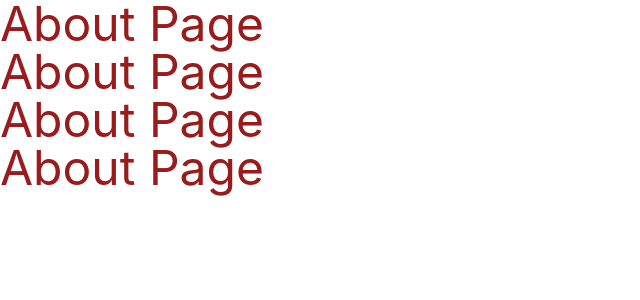
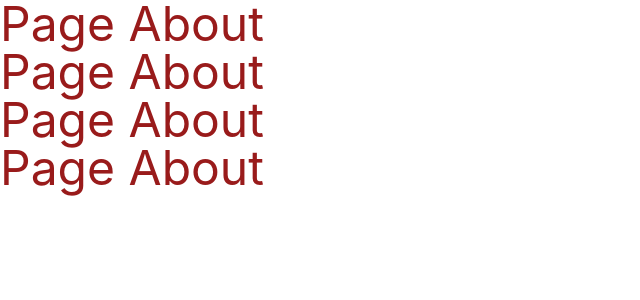
Before and after one commit to resatu/leanexo, a Next.js app: page /about in a window 1280 px wide. Shown: the top 300 px of the page, without its empty margins (0-640 px from the left). Built offline with nearby package versions, Linux system fonts and the light colour scheme.

Commit message:
About Page

```diff
--- a/pages/about.js
+++ b/pages/about.js
@@ -4,7 +4,7 @@ const About = () => {
         <div>
             {
                 myArr.map(i => {
-                    return <h1 key={i} className="text-5xl text-red-800" >About Page</h1>
+                    return <h1 key={i} className="text-5xl text-red-800" >Page About</h1>
                 }
                 )
             }
```
